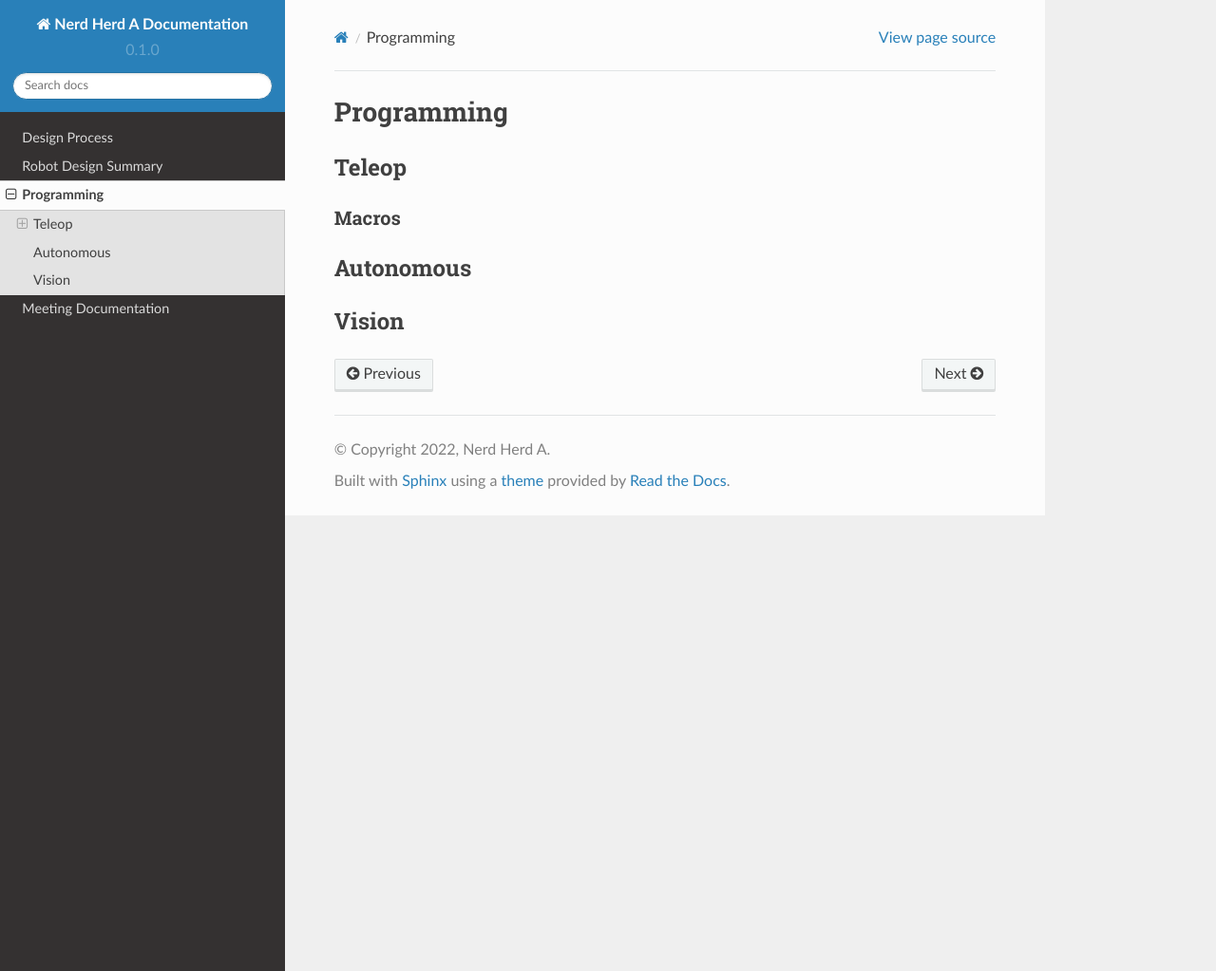
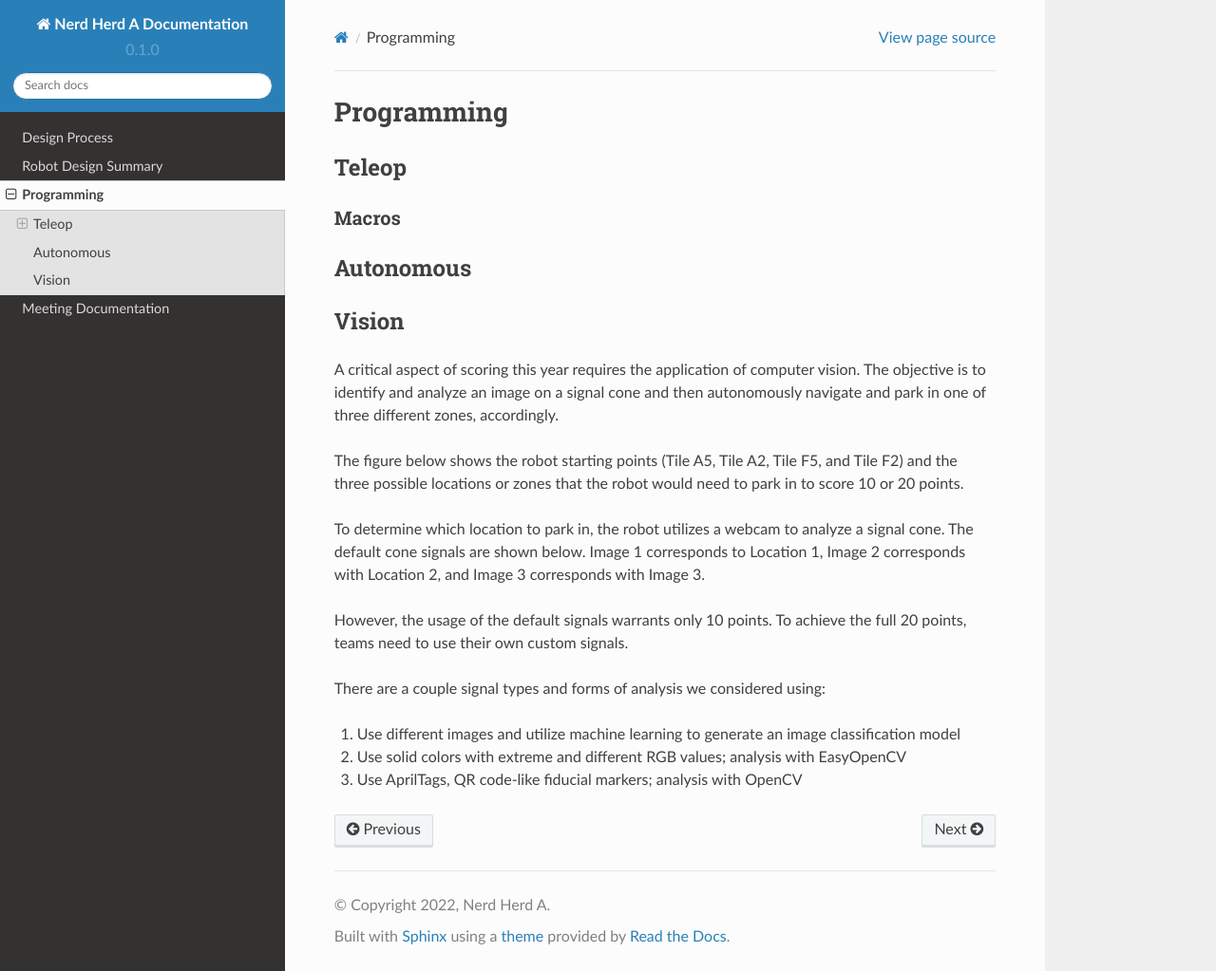
Before and after one commit to samanthac02/FTCDocumentation, a Sphinx documentation site: the page built from docs/source/programming.rst, in a window 1280 px wide and 1023 px high. Shown: the whole window at 95% size. Built offline with Sphinx 7.4.7 and the Read the Docs theme 2.0.0, drawn with Linux system fonts in a browser that asks for light colours.

Commit message:
Update programming.rst

```diff
--- a/docs/source/programming.rst
+++ b/docs/source/programming.rst
@@ -13,3 +13,24 @@ Autonomous
 
 Vision
 #####
+
+A critical aspect of scoring this year requires the application of computer vision.  The objective is to identify and analyze an image on a signal cone and then autonomously navigate and park in one of three different zones, accordingly.
+
+The figure below shows the robot starting points (Tile A5, Tile A2, Tile F5, and Tile F2) and the three possible locations or zones that the robot would need to park in to score 10 or 20 points.
+
+
+
+To determine which location to park in, the robot utilizes a webcam to analyze a signal cone. The default cone signals are shown below. Image 1 corresponds to Location 1, Image 2 corresponds with Location 2, and Image 3 corresponds with Image 3.
+
+
+
+
+However, the usage of the default signals warrants only 10 points. To achieve the full 20 points, teams need to use their own custom signals.
+
+There are a couple signal types and forms of analysis we considered using:
+
+1. Use different images and utilize machine learning to generate an image classification model
+
+2. Use solid colors with extreme and different RGB values; analysis with EasyOpenCV
+
+3. Use AprilTags, QR code-like fiducial markers; analysis with OpenCV
```
